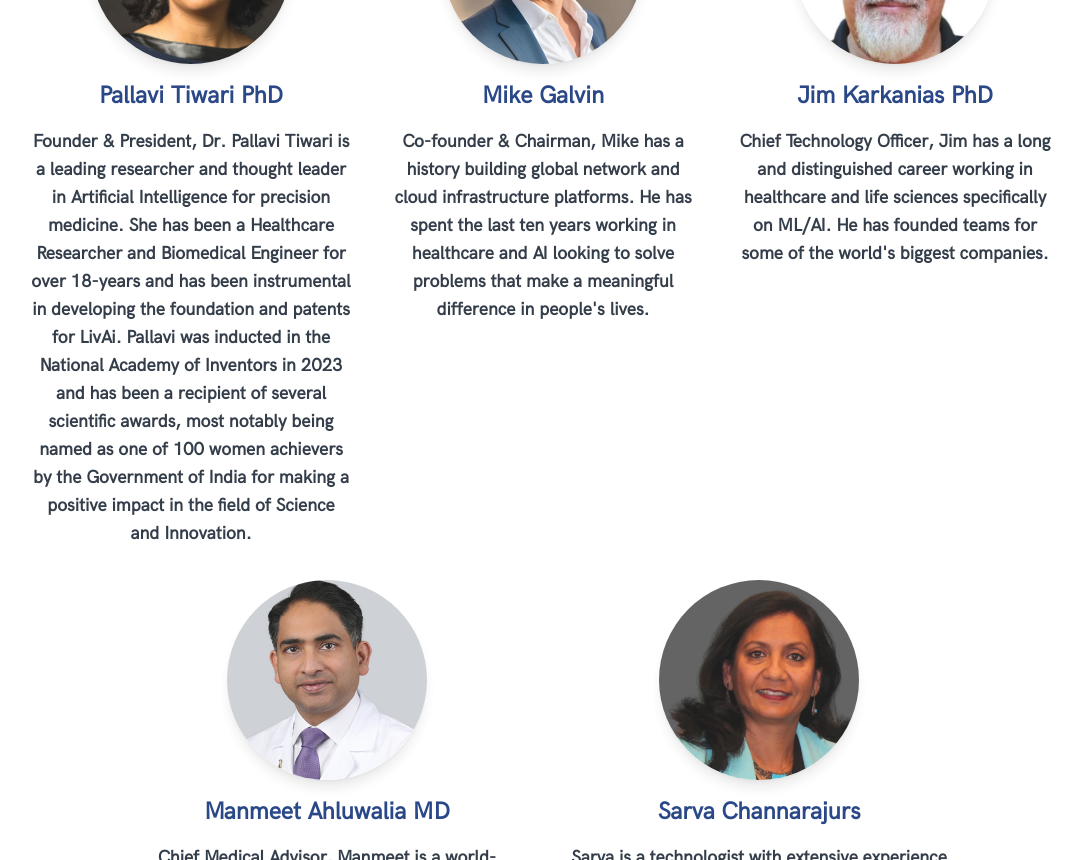
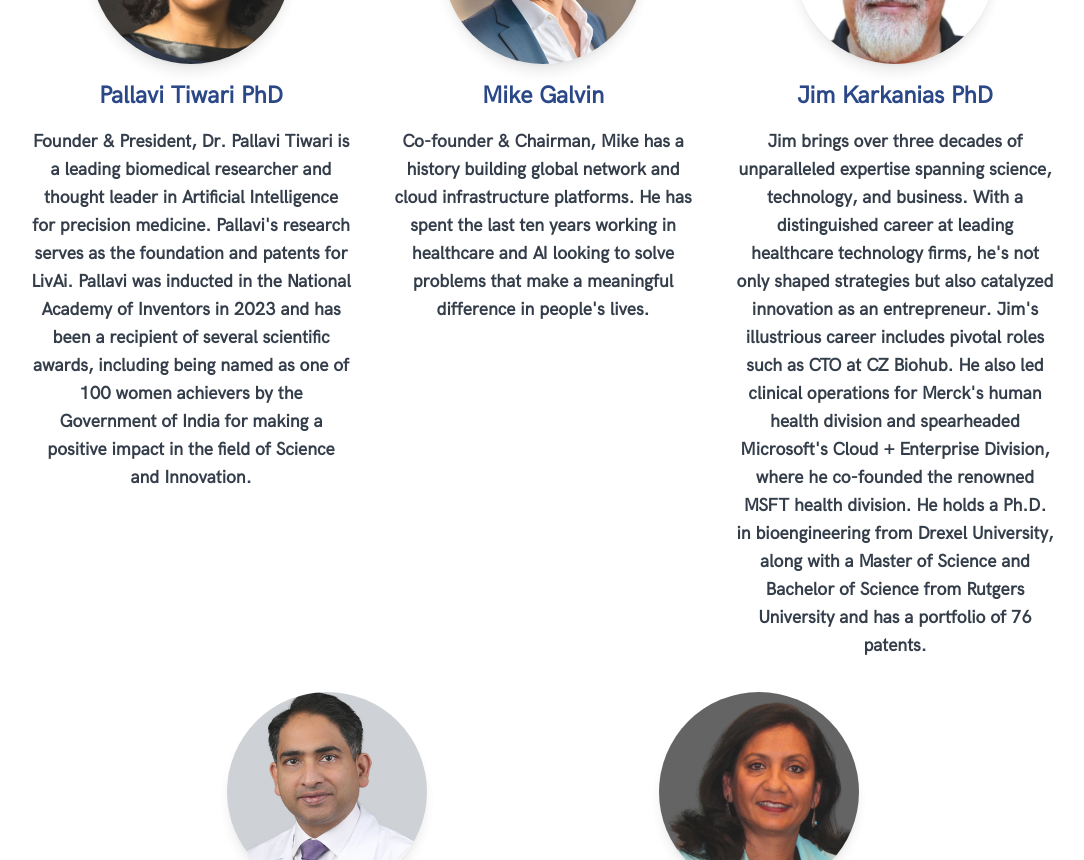
Before and after one commit to ChristopherCarlton/LivAi, a Next.js app: page / in a window 1280 px wide. Shown: the part 1480-2340 px from the top of the page, without its empty margins (97-1181 px from the left). Built offline with nearby package versions, Linux system fonts and the light colour scheme.

Commit message:
jim bio updated

```diff
--- a/src/app/about/page.tsx
+++ b/src/app/about/page.tsx
@@ -21,7 +21,7 @@ const About = () => {
               </a>
               <h3 className="text-2xl font-semibold text-primary mb-4">Pallavi Tiwari PhD</h3>
               <p className="text-center text-sm sm:text-md md:text-lg lg:text-lg text-gray-800 max-w-[400px] mx-auto">
-                Founder &amp; President, Dr. Pallavi Tiwari is a leading researcher and thought leader in Artificial Intelligence for precision medicine. She has been a Healthcare Researcher and Biomedical Engineer for over 18-years and has been instrumental in developing the foundation and patents for LivAi. Pallavi was inducted in the National Academy of Inventors in 2023 and has been a recipient of several scientific awards, most notably being named as one of 100 women achievers by the Government of India for making a positive impact in the field of Science and Innovation.              </p>
+                Founder &amp; President, Dr. Pallavi Tiwari is a leading biomedical researcher and thought leader in Artificial Intelligence for precision medicine. Pallavi's research serves as the foundation and patents for LivAi. Pallavi was inducted in the National Academy of Inventors in 2023 and has been a recipient of several scientific awards, including being named as one of 100 women achievers by the Government of India for making a positive impact in the field of Science and Innovation. </p>
             </div>
             <div className="text-center flex-grow delay-100">
               <a href="https://www.linkedin.com/in/mike-galvin-sf/" target="_blank" rel="noopener noreferrer">
@@ -38,7 +38,11 @@ const About = () => {
               </a>
               <h3 className="text-2xl font-semibold text-primary mb-4">Jim Karkanias PhD</h3>
               <p className="text-center text-sm sm:text-md md:text-lg lg:text-lg text-gray-800 max-w-[400px] mx-auto">
-                Chief Technology Officer, Jim has a long and distinguished career working in healthcare and life sciences specifically on ML/AI. He has founded teams for some of the world&apos;s biggest companies.
+                Jim brings over three decades of unparalleled expertise spanning science, technology, and business. With a distinguished career at leading healthcare technology firms, he's not only shaped strategies but also catalyzed innovation as an entrepreneur.
+
+                Jim's illustrious career includes pivotal roles such as CTO at CZ Biohub. He also led clinical operations for Merck's human health division and spearheaded Microsoft's Cloud + Enterprise Division, where he co-founded the renowned MSFT health division.
+
+                He holds a Ph.D. in bioengineering from Drexel University, along with a Master of Science and Bachelor of Science from Rutgers University and has a portfolio of 76 patents.
               </p>
             </div>
           </div>
```
